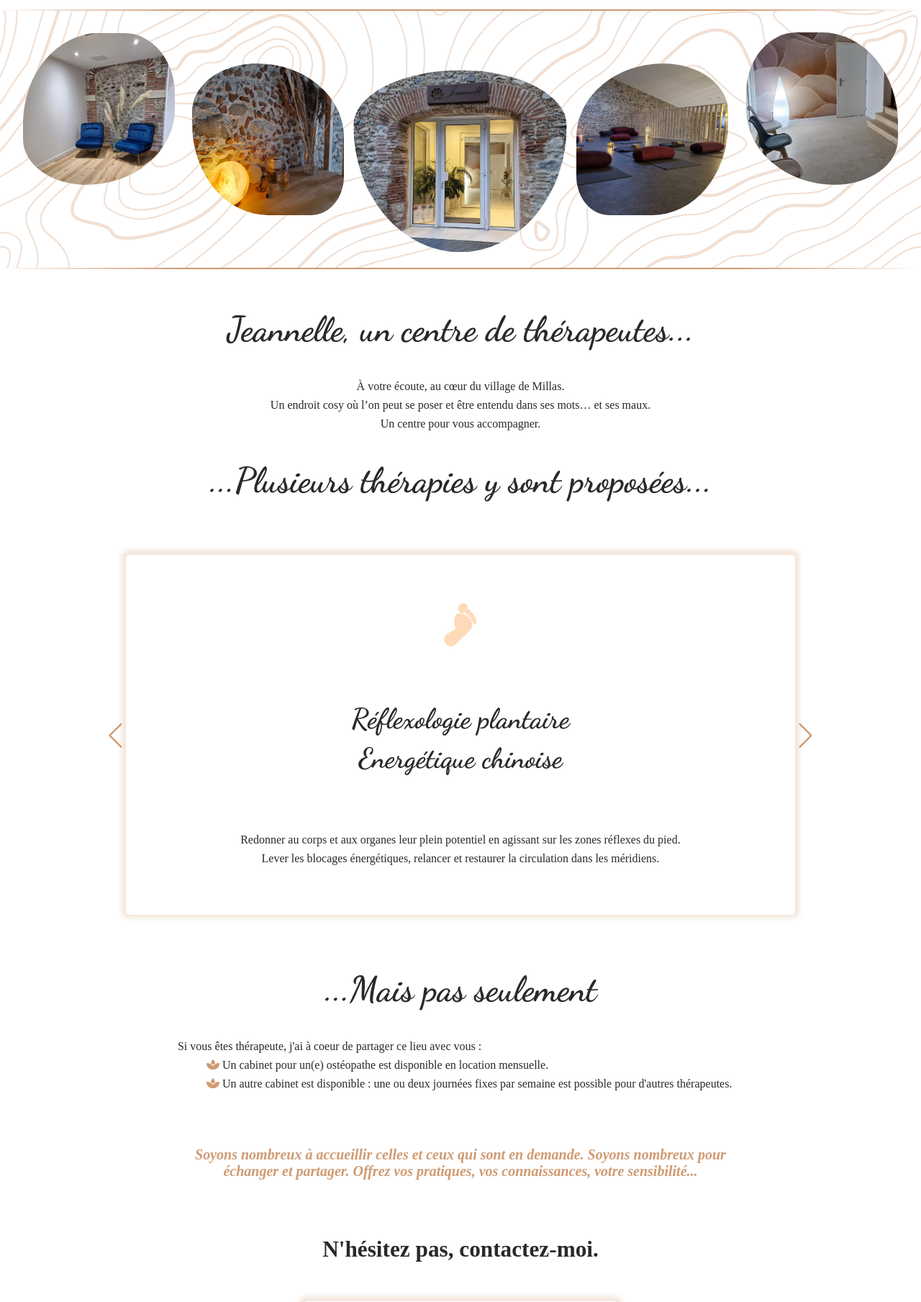
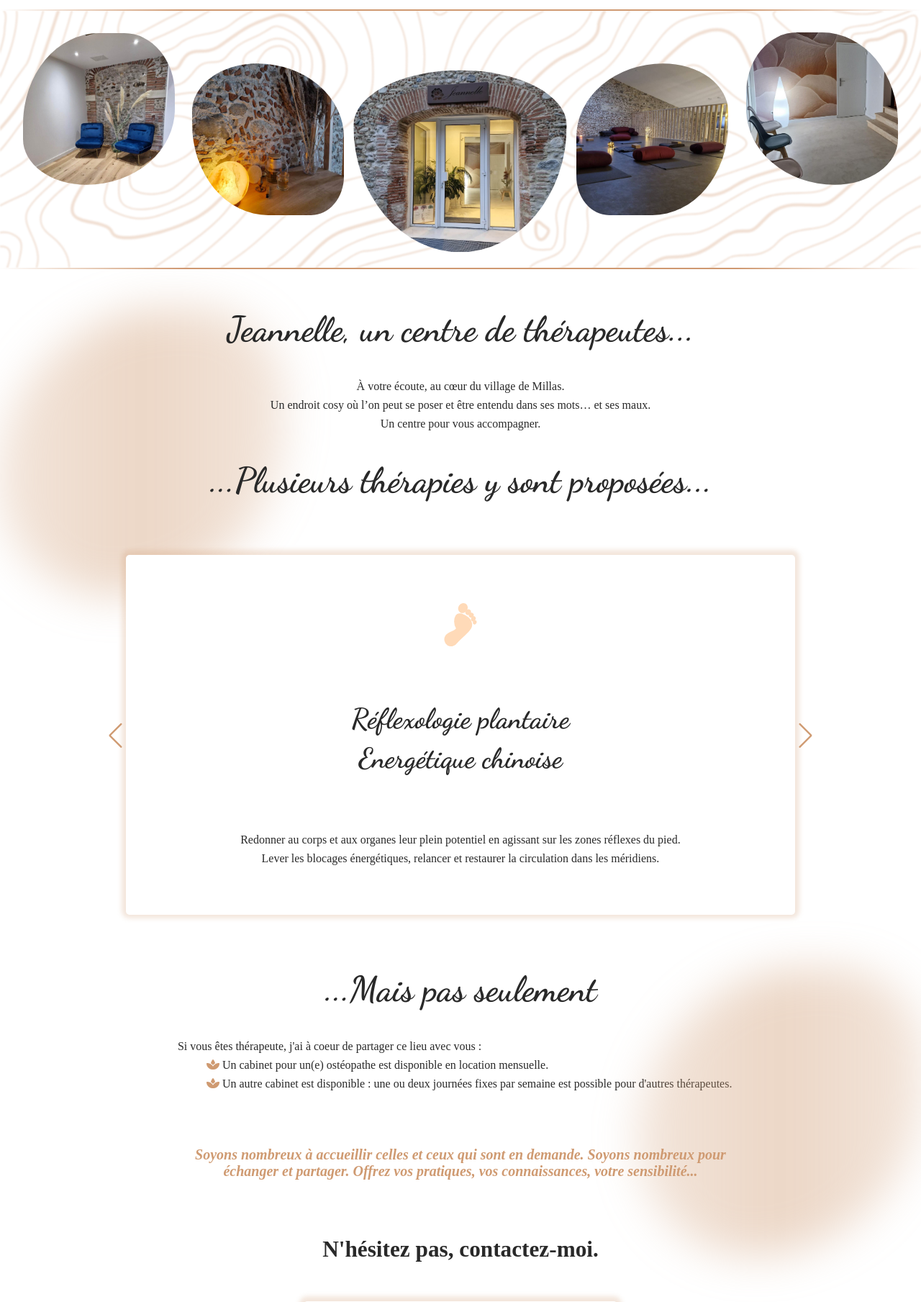
Before and after one commit to Nifrael/jeannelle-1, a PHP site: page / in a window 1280 px wide. Shown: the part 98-1907 px from the top of the page at 72% size. Run offline with PHP 8.4, Linux system fonts and the light colour scheme; some libraries are stand-ins or nearby versions; some web fonts are replaced.

Commit message:
Ajout du flou sur le fond d'écran des photos

```diff
--- a/accueil.html
+++ b/accueil.html
@@ -35,6 +35,10 @@
   </header>
   <main>
     <div class="container-photos">
+      <div class="background-welcome">
+        <img src="assets/images/Background.svg" alt="Fond d'écran">
+      </div>
+      <div class="content-welcome">
         <div class="welcome-photos">
           <div>
             <img src="assets/images/Home.jpg" alt="">
@@ -53,16 +57,20 @@
           </div>
         </div>
       </div>
+    </div>
     <div class="gradient">
     </div>
 
     <section>
-      <div class="text-container main-title">
+      <div class="presentation">
+        <div class="blur-circle left"></div>
+        <div class="text-container main-title circle-div">
           <h1>Jeannelle, un centre de thérapeutes...</h1>
           <p>À votre écoute, au cœur du village de Millas.</p>
           <p>Un endroit cosy où l’on peut se poser et être entendu dans ses mots… et ses maux.</p>
           <p>Un centre pour vous accompagner.</p>
           <h1>...Plusieurs thérapies y sont proposées...</h1>
+        </div>
       </div>
       <div class="swiper">
         <div class="swiper-wrapper">
@@ -132,6 +140,8 @@
         <div class="swiper-button-prev"></div>
         <div class="swiper-button-next"></div>
       </div>
+      <div class="presentation">
+        <div class="blur-circle right"></div>
         <div class="text-container main-title">
           <h1>...Mais pas seulement</h1>
           <div class="text-container paragraph">
@@ -139,7 +149,8 @@
               <dt>Si vous êtes thérapeute, j'ai à coeur de partager ce lieu avec vous :</dt>
             </p>
             <p>
-            <dd><i class="fa-solid fa-spa" style="color: #cf9a71;"></i> Un cabinet pour un(e) ostéopathe est disponible
+              <dd><i class="fa-solid fa-spa" style="color: #cf9a71;"></i> Un cabinet pour un(e) ostéopathe est
+                disponible
                 en location mensuelle.</dd>
             </p>
             <p>
@@ -147,11 +158,13 @@
                 journées fixes par semaine est possible pour d'autres
                 thérapeutes.</dd>
             </p>
-          <p>Soyons nombreux à accueillir celles et ceux qui sont en demande. Soyons nombreux pour échanger et partager.
+            <p>Soyons nombreux à accueillir celles et ceux qui sont en demande. Soyons nombreux pour échanger et
+              partager.
               Offrez vos pratiques, vos connaissances, votre sensibilité...
             </p>
           </div>
           <h3>N'hésitez pas, contactez-moi.</h3>
+        </div>
       </div>
       <div class="therapist-card">
         <h5>Karine Maraval</h5>
--- a/assets/css/accueil.css
+++ b/assets/css/accueil.css
@@ -1,11 +1,32 @@
 /* Photos d'accueil */
 
 .container-photos {
+  position: relative;
   width: 100%;
-  background-color: #ffffff;
-  background-image: url(../images/Background.svg);
-  background-position: center;
-  background-size: cover;
+  overflow: hidden;
+}
+
+.background-welcome {
+  background-color: var(--white);
+  position: absolute;
+  top: 0;
+  left: 0;
+  width: 100%;
+  height: 100%;
+  overflow: hidden;
+  z-index: 1;
+}
+
+.background-welcome img {
+  width: 100%;
+  height: 100%;
+  object-fit: cover;
+  filter: blur(1px);
+}
+
+.content-welcome {
+  position: relative;
+  z-index: 2;
 }
 
 .welcome-photos {
@@ -96,6 +117,44 @@
 
 /* Fin des photos d'accueil */
 
+/* Div de présentation */
+
+.presentation {
+  position: relative;
+}
+
+.circle-div {
+  position: relative;
+  z-index: 2;
+}
+
+.blur-circle {
+  position: absolute;
+  width: 400px;
+  height: 400px;
+  background: linear-gradient(
+    90deg,
+    rgba(207, 154, 113, 0.25) 0%,
+    rgba(207, 154, 113, 0.4) 50%,
+    rgba(207, 154, 113, 0.25) 100%
+  );
+  border-top-left-radius: 60%;
+  border-top-right-radius: 30%;
+  border-bottom-right-radius: 60%;
+  border-bottom-left-radius: 40%;
+  filter: blur(30px);
+}
+
+.left {
+  left: -100px;
+}
+
+.right {
+  right: -100px;
+}
+
+/* Fin de div de présentation */
+
 /* Swiper */
 
 .swiper {
@@ -124,6 +183,7 @@
 }
 
 .card {
+  background-color: var(--white);
   display: flex;
   flex-direction: column;
   flex-wrap: wrap;
@@ -268,6 +328,14 @@
     padding-bottom: 0%;
   }
 
+  .left {
+    left: -300px;
+  }
+
+  .right {
+    right: -300px;
+  }
+
   .swiper {
     width: 95%;
   }
```
Lines whose indentation alone changed are shown as unchanged.
